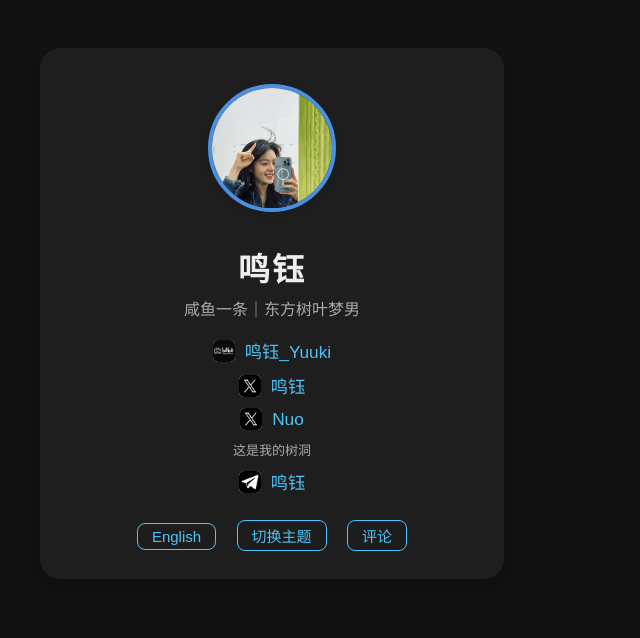
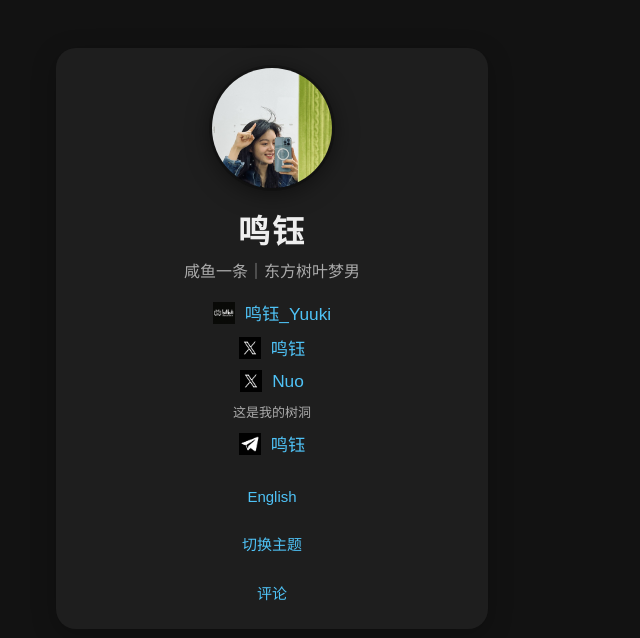
Before and after one commit to GTADZT07/mingyu, a plain HTML site: page index.html in a window 1280 px wide. Shown: the whole page, without its empty margins (368-1008 px from the left). Drawn offline with Linux system fonts and the light colour scheme; no server answers.

Commit message:
Update index.html

```diff
--- a/index.html
+++ b/index.html
@@ -29,7 +29,7 @@
       background: var(--card-bg);
       border-radius: 20px;
       box-shadow: 0 6px 24px rgba(0,0,0,0.25);
-      padding: 36px 32px 28px 32px;
+      padding: 20px 16px 18px 16px;
       max-width: 400px;
       width: 100%;
       text-align: center;
@@ -44,11 +44,15 @@
     .avatar {
       width: 120px;
       height: 120px;
+      object-fit: cover;
+      background: #0a0a0a;
       border-radius: 50%;
-      object-fit: cover;
-      border: 4px solid var(--primary-color);
       margin-bottom: 18px;
-      box-shadow: 0 2px 8px rgba(0,0,0,0.12);
+      box-shadow: 0 4px 24px rgba(0,0,0,0.55), 0 0 0 3px #181818;
+      border: none;
+      display: block;
+      margin-left: auto;
+      margin-right: auto;
     }
     h1 {
       margin: 10px 0 6px;
@@ -82,8 +86,6 @@
       width: 22px;
       height: 22px;
       margin-right: 10px;
-      border-radius: 5px;
-      background: #fff;
       object-fit: contain;
     }
     .note {
@@ -91,21 +93,31 @@
       color: var(--note-color);
       margin: 8px 0 0 0;
     }
+    .action-group {
+      display: flex;
+      flex-direction: column;
+      align-items: center;
+      gap: 12px;
+      margin-top: 24px;
+      margin-bottom: 0;
+    }
     .lang-switch, .theme-switch, .comment-switch {
-      display: inline-block;
-      margin: 16px 8px 0 8px;
+      display: block;
+      width: 80%;
+      margin: 0 auto;
       font-size: 15px;
       color: var(--link-color);
       cursor: pointer;
-      padding: 4px 14px;
+      padding: 8px 0;
       border-radius: 8px;
-      background: rgba(0,0,0,0.04);
-      border: 1px solid var(--link-color);
+      background: none;
+      border: none;
       transition: background 0.2s, color 0.2s;
+      outline: none;
     }
     .lang-switch:hover, .theme-switch:hover, .comment-switch:hover {
-      background: var(--primary-color);
-      color: #fff;
+      background: #232323;
+      color: var(--primary-color);
     }
     /* 评论区弹窗样式 */
     .comment-panel {
@@ -364,6 +376,8 @@
       .avatar { width: 90px; height: 90px; }
       .comment-panel { max-width: 100vw; left: 100vw; }
       .comment-panel.active { left: 0; }
+      .action-group { width: 100%; }
+      .lang-switch, .theme-switch, .comment-switch { width: 96%; }
     }
   </style>
 </head>
@@ -379,9 +393,11 @@
       <div class="note" id="note">这是我的树洞</div>
       <a href="https://t.me/GTADZT" target="_blank"><img src="telegram.png" alt="telegram logo">鸣钰</a>
     </div>
-    <div class="lang-switch" id="langBtn" onclick="switchLang()">English</div>
-    <div class="theme-switch" onclick="toggleTheme()">切换主题</div>
-    <div class="comment-switch" onclick="openCommentPanel()">评论</div>
+    <div class="action-group">
+      <button class="lang-switch" id="langBtn" onclick="switchLang()">English</button>
+      <button class="theme-switch" onclick="toggleTheme()">切换主题</button>
+      <button class="comment-switch" onclick="openCommentPanel()">评论</button>
+    </div>
   </div>
 
   <!-- 评论区弹窗 -->
```
